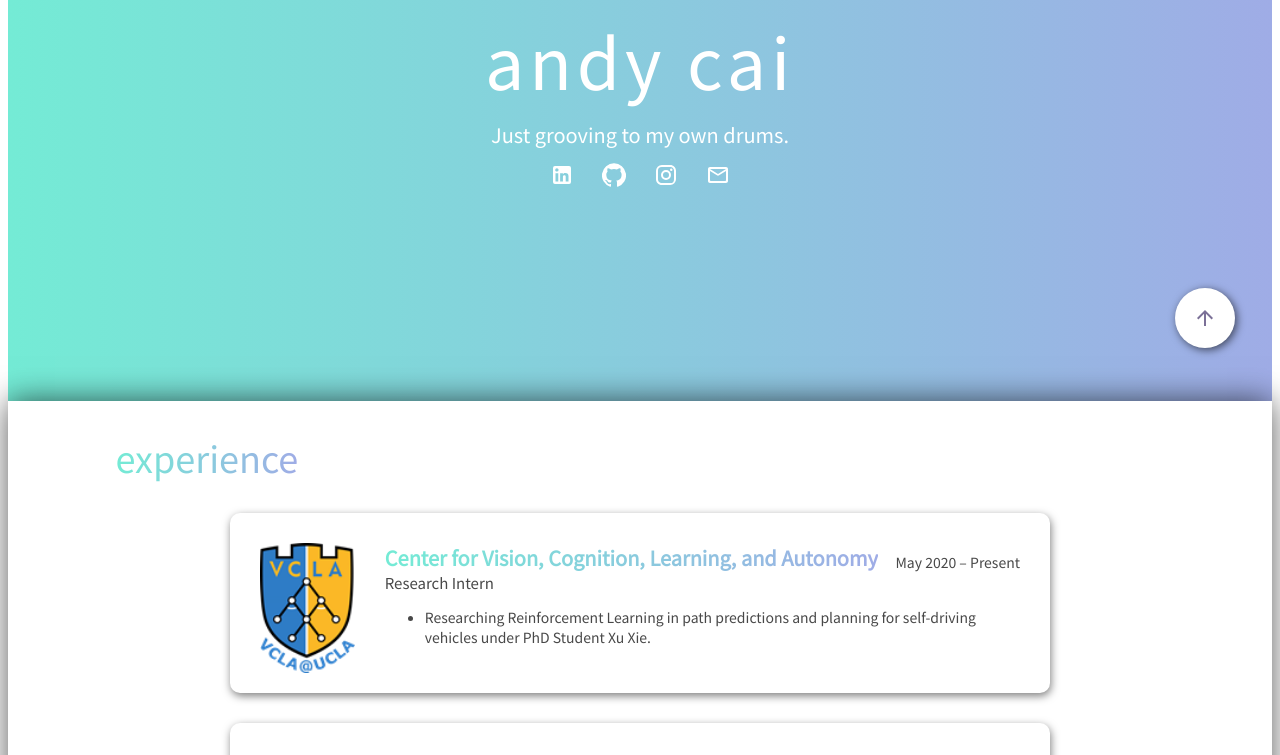
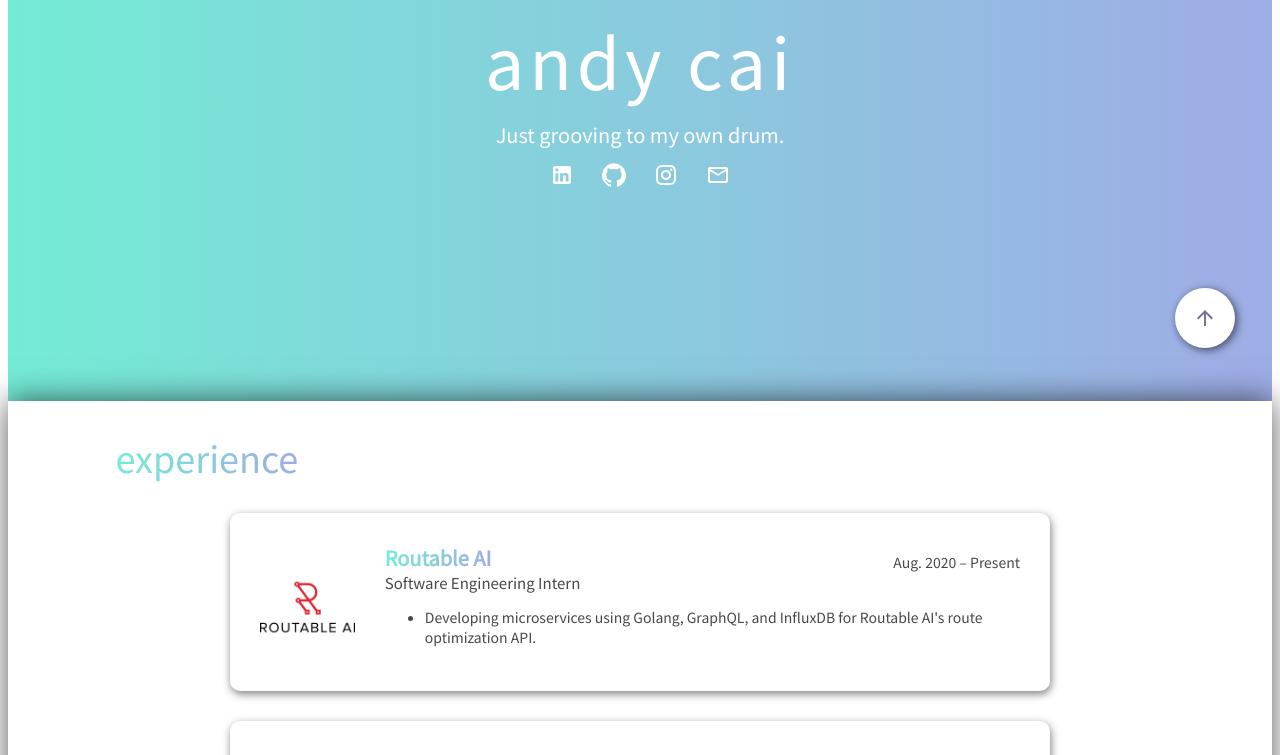
Before and after one commit to AndyJCai/personal-website, a React (Create React App) app: page / in a window 1280 px wide. Shown: the part 407-1162 px from the top of the page. Built offline with nearby package versions, Linux system fonts and the light colour scheme.

Commit message:
Added new Routable experience

```diff
--- a/src/assets/data.tsx
+++ b/src/assets/data.tsx
@@ -1,6 +1,7 @@
 import blokpartylogo from "./exps/blokparty.png";
 import vclalogo from "./exps/vcla.png";
 import devxlogo from './exps/devx.png';
+import routablelogo from './exps/routableai.png';
 
 // Below are project logos
 import pulplogo from './projs/pulplogo.png';
@@ -8,12 +9,25 @@ import climalogo from './projs/Clima-Icon.png'
 
 export var experiences = [
   {
+    company: "Routable AI",
+    title: "Software Engineering Intern",
+    startdate: new Date(2020, 7),
+    enddate: null,
+    bullets: [
+      "Developing microservices using Golang, GraphQL, and InfluxDB for Routable AI's route optimization API.",
+    ],
+    logo: routablelogo,
+    link: "http://routable.ai/",
+  },
+  {
     company: "Center for Vision, Cognition, Learning, and Autonomy",
     title: "Research Intern",
     startdate: new Date(2020, 4),
     enddate: null,
     bullets: [
-      "Researching Reinforcement Learning in path predictions and planning for self-driving vehicles under PhD Student Xu Xie.",
+      "Research in Reinforcement Learning for path planning for self-driving vehicles under simulated environments.",
+      "Simulate and improve behaviors of reinforcement learning agents in unknown environments with PyTorch.",
+      "Contributed to an open-source vehicle simulation and data collection tool in C++ under GTA environment."
     ],
     logo: vclalogo,
     link: "https://vcla.stat.ucla.edu/",
@@ -21,8 +35,8 @@ export var experiences = [
   {
     company: "Blok Party",
     title: "Software Engineering Intern",
-    startdate: new Date(2019, 6),
-    enddate: new Date(2019, 9),
+    startdate: new Date(2019, 5),
+    enddate: new Date(2019, 8),
     bullets: ["Designed and updated PlayTable’s user interface to a more friendly and modern UI using Android Studio.",
     "Created Profile caching mechanism to store user’s profile information locally and updates every 24 hours.",
     "Implemented a payment flow that enables users to purchase games and smart pieces and a SetupWizard that guides users through the device setup process."],
@@ -33,8 +47,8 @@ export var experiences = [
   {
     company: "UCLA DevX",
     title: "Frontend Lead @ Pulp",
-    startdate: new Date(2019, 6),
-    enddate: new Date(2019, 9),
+    startdate: new Date(2019, 4),
+    enddate: new Date(2019, 7),
     bullets: [
       "Led the frontend development of Pulp, an experience recommendation app for college students.",
       "Created with log-in page, map view, and recommendation list page in native iOS (Swift) along with Cocoapods.",
--- a/src/components/cover.tsx
+++ b/src/components/cover.tsx
@@ -138,7 +138,7 @@ export default class Cover extends React.Component {
 					<PicWrapper>
 						<ProfPic />
 						<Title>andy cai</Title>
-						<Desc>Just grooving to my own drums.</Desc>
+						<Desc>Just grooving to my own drum.</Desc>
 						<ConCollection>
 							<Contact target="_blank" href="https://www.linkedin.com/in/andycai0212/">
 								<LinkedIn />
```
Also changed, not shown: src/assets/exps/routableai.png (added).
